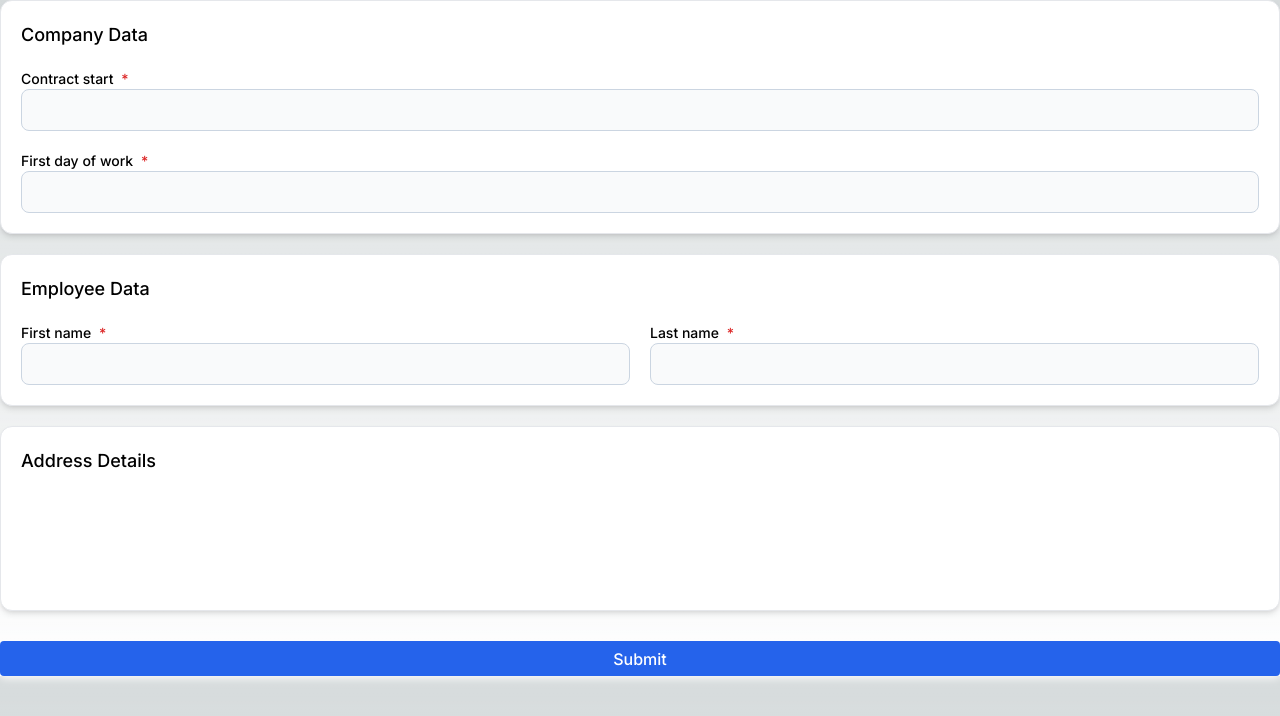
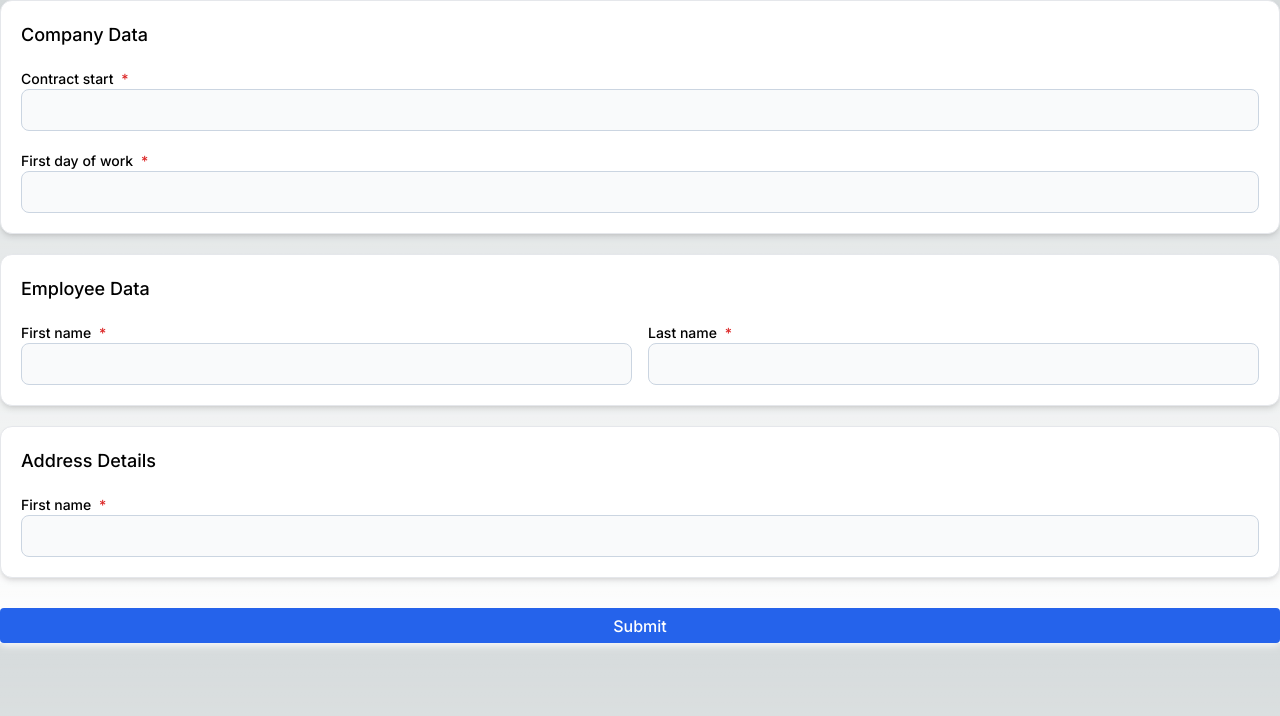
Before and after one commit to vhrechukha/nextjs-tailwind-css, a Next.js app: page /form in a window 1280 px wide. Shown: the top 716 px of the page. Built offline with nearby package versions, Linux system fonts and the light colour scheme.

Commit message:
Added <Stack/> component

```diff
--- a/src/app/form/components/EmployeeForm.tsx
+++ b/src/app/form/components/EmployeeForm.tsx
@@ -1,7 +1,7 @@
 "use client";
 
 import * as Form from "@radix-ui/react-form";
-import { Card } from "@/components";
+import { Card, Stack } from "@/components";
 import Input from "../../../components/Input";
 
 const EmployeeForm = () => {
@@ -17,31 +17,13 @@ const EmployeeForm = () => {
         <Input name="firstDayOfWork" label="First day of work" required />
       </Card>
       <Card title="Employee Data">
-        <div className="flex w-full flex-row gap-x-5">
+        <Stack direction="row" gap="1rem">
           <Input name="firstName" label="First name" required />
           <Input name="lastName" label="Last name" required />
-        </div>
+        </Stack>
       </Card>
       <Card title="Address Details">
-        <Form.Field className="grid mb-[10px]" name="question">
-          <div className="flex items-baseline justify-between">
-            <Form.Label className="text-[15px] font-medium leading-[35px] text-white">
-              Question
-            </Form.Label>
-            <Form.Message
-              className="text-[13px] text-white opacity-[0.8]"
-              match="valueMissing"
-            >
-              Please enter a question
-            </Form.Message>
-          </div>
-          <Form.Control asChild>
-            <textarea
-              className="box-border w-full bg-blackA5 shadow-blackA9 inline-flex appearance-none items-center justify-center rounded-[4px] p-[10px] text-[15px] leading-none text-white shadow-[0_0_0_1px] outline-none hover:shadow-[0_0_0_1px_black] focus:shadow-[0_0_0_2px_black] selection:color-white selection:bg-blackA9 resize-none"
-              required
-            />
-          </Form.Control>
-        </Form.Field>
+        <Input name="firstName" label="First name" required />
       </Card>
       <Form.Submit asChild>
         <button
--- /dev/null
+++ b/src/components/Stack/Stack.tsx
@@ -0,0 +1,49 @@
+import { FunctionComponent, HTMLAttributes, PropsWithChildren } from "react";
+
+interface Props extends PropsWithChildren<HTMLAttributes<HTMLInputElement>> {
+  alignItems?: "start" | "end" | "center" | "baseline" | "stretch";
+  alignContent?:
+    | "start"
+    | "end"
+    | "center"
+    | "between"
+    | "around"
+    | "evenly"
+    | "stretch";
+  direction?: "column" | "row" | "row-reverse" | "column-reverse";
+  flexWrap?: "nowrap" | "wrap" | "wrap-reverse";
+  gap?: number | string;
+  justifyContent?: "start" | "end" | "center" | "between" | "around" | "evenly";
+}
+
+const Stack: FunctionComponent<Props> = ({
+  alignItems,
+  alignContent,
+  className,
+  children,
+  direction = "column",
+  flexWrap,
+  gap,
+  justifyContent,
+  style,
+}) => {
+  const styleToRender = {
+    alignItems,
+    alignContent,
+    display: "flex",
+    flexDirection: direction,
+    flexWrap,
+    gap,
+    justifyContent,
+    ...style,
+  };
+  const classToRender = [className].filter(Boolean).join(" ");
+
+  return (
+    <div className={classToRender} style={styleToRender}>
+      {children}
+    </div>
+  );
+};
+
+export default Stack;
--- /dev/null
+++ b/src/components/Stack/index.ts
@@ -0,0 +1,3 @@
+import Stack from "./Stack";
+
+export { Stack as default, Stack };
--- a/src/components/index.ts
+++ b/src/components/index.ts
@@ -4,5 +4,6 @@
 // Take always default export from import './{name-of-the-component}'
 import Card from "./Card";
 import Input from "./Input";
+import Stack from "./Stack";
 
-export { Card, Input };
+export { Card, Input, Stack };
```
